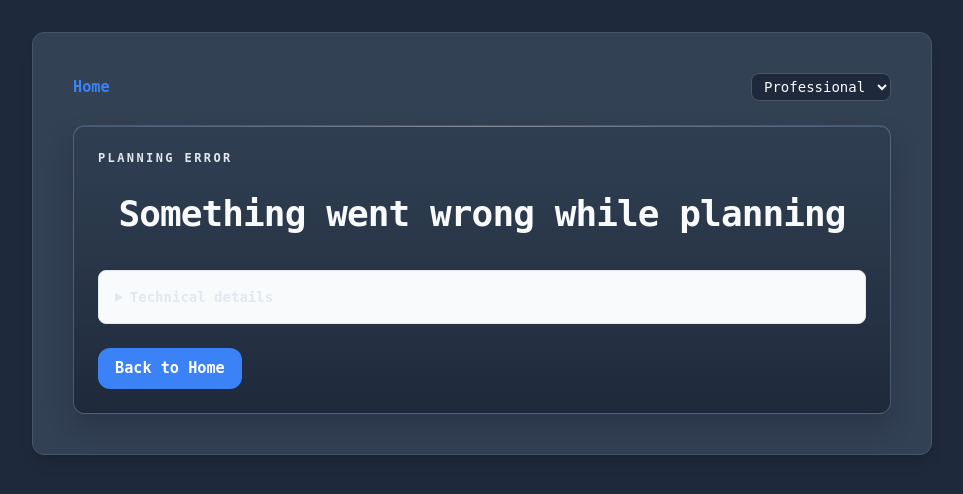
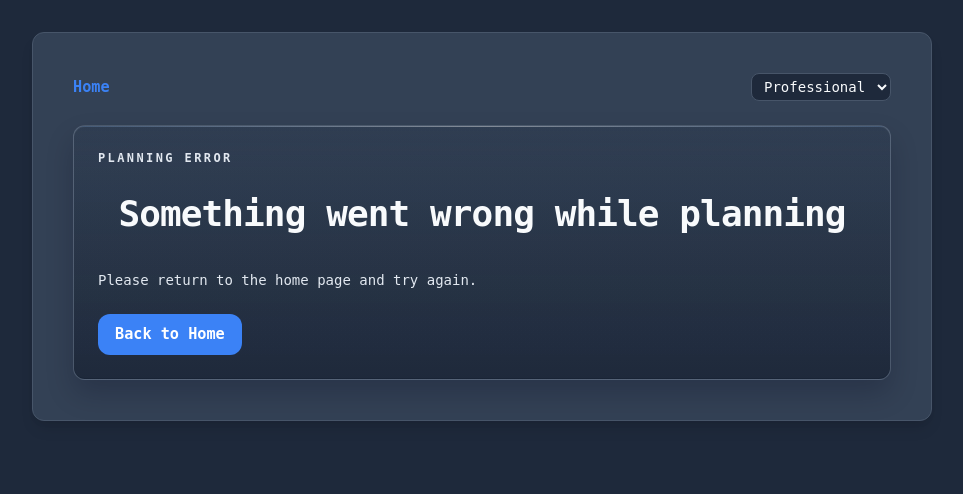
Before and after one commit to matze298/intelliwatts, a FastAPI app: template app/templates/planner_error.html in a window 1280 px wide. Shown: the top 494 px of the page, without its empty margins (158-1121 px from the left). Run offline with FastAPI, Linux system fonts and the light colour scheme; the template is opened without the code that fills it, so the values that code supplies are empty; style sheets or scripts are compiled from the project's sources; parts of the project's set-up code (start-up, migrations or seed data) failed here and were passed over.

Commit message:
fix: stop leaking planner internals

```diff
--- a/app/main.py
+++ b/app/main.py
@@ -70,10 +70,10 @@ async def planner_error_middleware(
         return await call_next(request)
     except HTTPException:
         raise
-    except Exception as exc:
+    except Exception:
         if request.url.path in web.PLANNER_ERROR_PATHS:
             _LOGGER.exception("Unhandled planner error on %s", request.url.path)
-            return web.render_planner_error_response(request, exc)
+            return web.render_planner_error_response(request)
         raise
 
 
--- a/app/templates/planner_error.html
+++ b/app/templates/planner_error.html
@@ -17,12 +17,7 @@
         <section class="planner-card rounded-xl p-6">
             <p class="text-xs font-semibold uppercase tracking-[0.2em] text-slate-500">Planning error</p>
             <h1 class="mt-2 text-2xl font-bold text-slate-900">Something went wrong while planning</h1>
-            <p class="mt-3 text-sm text-slate-600">{{ error_message }}</p>
-
-            <details class="mt-6 rounded-lg border border-slate-200 bg-slate-50 p-4">
-                <summary class="cursor-pointer text-sm font-semibold text-slate-700">Technical details</summary>
-                <pre class="mt-3 overflow-x-auto whitespace-pre-wrap rounded-md bg-white p-4 text-xs leading-5 text-slate-800">{{ traceback }}</pre>
-            </details>
+            <p class="mt-3 text-sm text-slate-600">Please return to the home page and try again.</p>
 
             <div class="mt-6">
                 <a href="/" class="control-button control-button-primary inline-flex px-4 py-3 text-sm">Back to Home</a>
```
Also changed, not shown: app/routes/web.py (+2 -6 lines), tests/routes/test_integration.py (+4 -3 lines).
